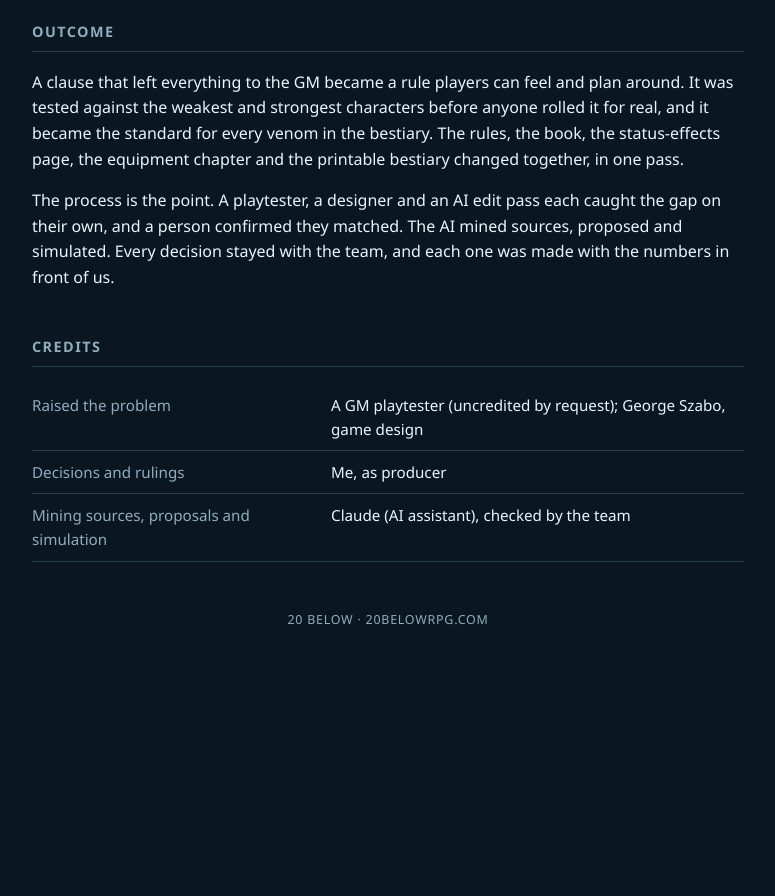
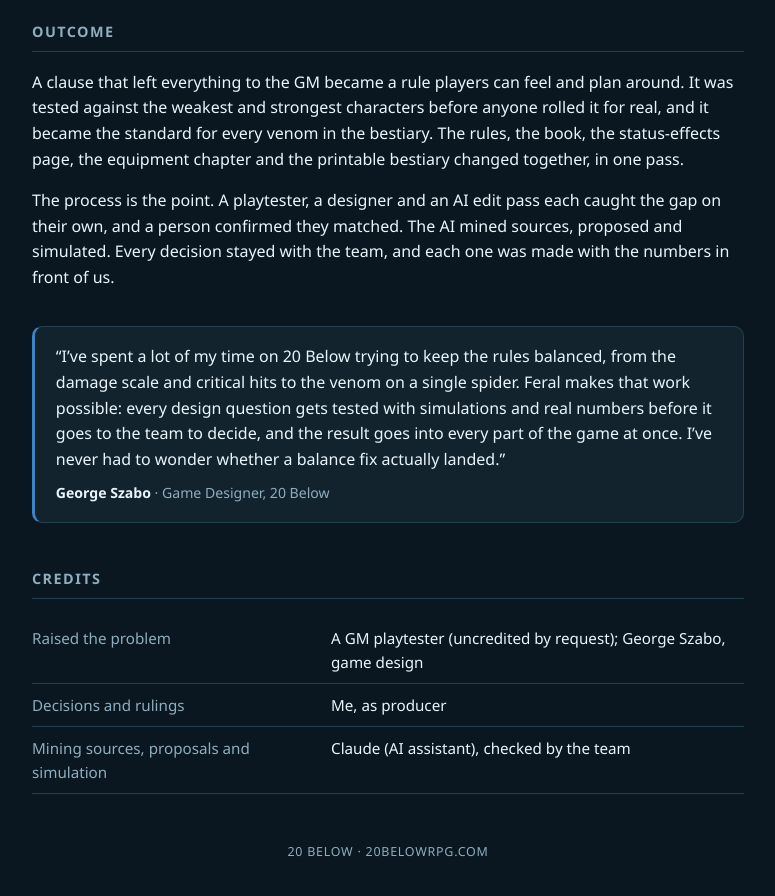
Before and after one commit to feralucce/20_Below, a Jekyll site: the page built from docs/case-study-brown-recluse.html, in a window 1280 px wide and 1400 px high, scrolled down 3556 px, cut to the strip 458-1354 px from the top of the window. Shown: the whole strip, without its empty margins (252-1027 px from the left). Built offline with Jekyll 4.4.1, drawn with Linux system fonts in a browser that asks for light colours; before the commit the page ends 4724 px from its top, so only the background shows below that.

Commit message:
Portfolio: George Szabo's testimonial
Approved as written, with written permission. On the landing page and
in the Brown Recluse case study, before the credits.

Assisted-by: Claude (AI), data research and collation

```diff
--- a/docs/case-study-brown-recluse.html
+++ b/docs/case-study-brown-recluse.html
@@ -59,6 +59,10 @@
   .glance dt { font-size: 0.72rem; text-transform: uppercase; letter-spacing: 0.1em; color: var(--accent); padding-top: 0.22rem; }
   .glance dd { margin: 0; }
   @media (max-width: 560px) { .glance { grid-template-columns: 1fr; gap: 0.1rem; } .glance dd { margin-bottom: 0.6rem; } .glance dd:last-child { margin-bottom: 0; } }
+  .testimonial { margin: 2.2rem 0 0; background: var(--panel); border: 1px solid var(--panel-border); border-left: 3px solid var(--accent); border-radius: var(--radius); padding: 1.1rem 1.3rem; }
+  .testimonial blockquote { margin: 0 0 0.6rem; padding: 0; border: 0; color: var(--text); font-size: 1rem; }
+  .testimonial figcaption { font-size: 0.88rem; color: var(--text-dim); margin: 0; }
+  .testimonial figcaption b { color: var(--text); font-weight: 600; }
 </style>
 <link rel="stylesheet" href="/docs/assets/css/site-nav.css" />
 </head>
@@ -152,6 +156,11 @@
   <p>A clause that left everything to the GM became a rule players can feel and plan around. It was tested against the weakest and strongest characters before anyone rolled it for real, and it became the standard for every venom in the bestiary. The rules, the book, the status-effects page, the equipment chapter and the printable bestiary changed together, in one pass.</p>
   <p>The process is the point. A playtester, a designer and an AI edit pass each caught the gap on their own, and a person confirmed they matched. The AI mined sources, proposed and simulated. Every decision stayed with the team, and each one was made with the numbers in front of us.</p>
 
+  <figure class="testimonial">
+    <blockquote>&ldquo;I&rsquo;ve spent a lot of my time on 20 Below trying to keep the rules balanced, from the damage scale and critical hits to the venom on a single spider. Feral makes that work possible: every design question gets tested with simulations and real numbers before it goes to the team to decide, and the result goes into every part of the game at once. I&rsquo;ve never had to wonder whether a balance fix actually landed.&rdquo;</blockquote>
+    <figcaption><b>George Szabo</b> &middot; Game Designer, 20 Below</figcaption>
+  </figure>
+
   <h2>Credits</h2>
   <table class="credits">
     <tr><td>Raised the problem</td><td>A GM playtester (uncredited by request); George Szabo, game design</td></tr>
--- a/docs/index.html
+++ b/docs/index.html
@@ -171,8 +171,8 @@
         <blockquote>&ldquo;I found a link in the Character Creator that led nowhere, the kind of small thing that makes a new player lose trust in a tool. Feral had it fixed and released quickly, and thanked me for catching it. On 20 Below, a bug report from anyone on the team gets the same attention as a design decision, and everyone can see when it&rsquo;s done.&rdquo;</blockquote>
         <figcaption><b>Louis Leboeuf</b> &middot; Engineer, 20 Below<br /><a href="/docs/case-study-ai-workflow.html">Related: Fifteen People, Twelve Deliverables, One Hub</a></figcaption>
       </figure>
-      <figure class="quote pending">
-        <blockquote>[Quote from George Szabo]</blockquote>
+      <figure class="quote">
+        <blockquote>&ldquo;I&rsquo;ve spent a lot of my time on 20 Below trying to keep the rules balanced, from the damage scale and critical hits to the venom on a single spider. Feral makes that work possible: every design question gets tested with simulations and real numbers before it goes to the team to decide, and the result goes into every part of the game at once. I&rsquo;ve never had to wonder whether a balance fix actually landed.&rdquo;</blockquote>
         <figcaption><b>George Szabo</b> &middot; Game Designer, 20 Below<br /><a href="/docs/case-study-brown-recluse.html">Related: One Spider, Checked Three Ways</a></figcaption>
       </figure>
       <figure class="quote pending">
```
